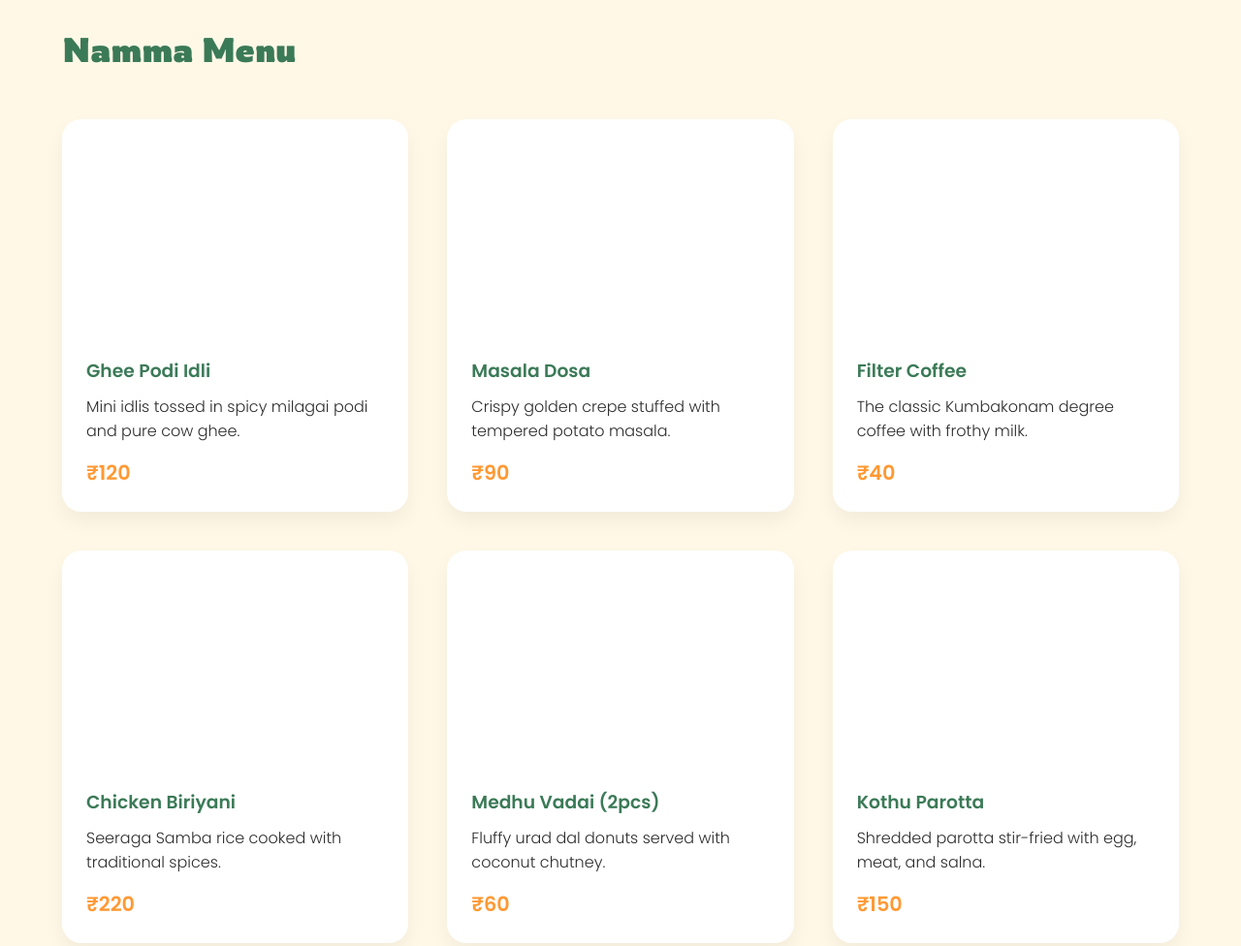
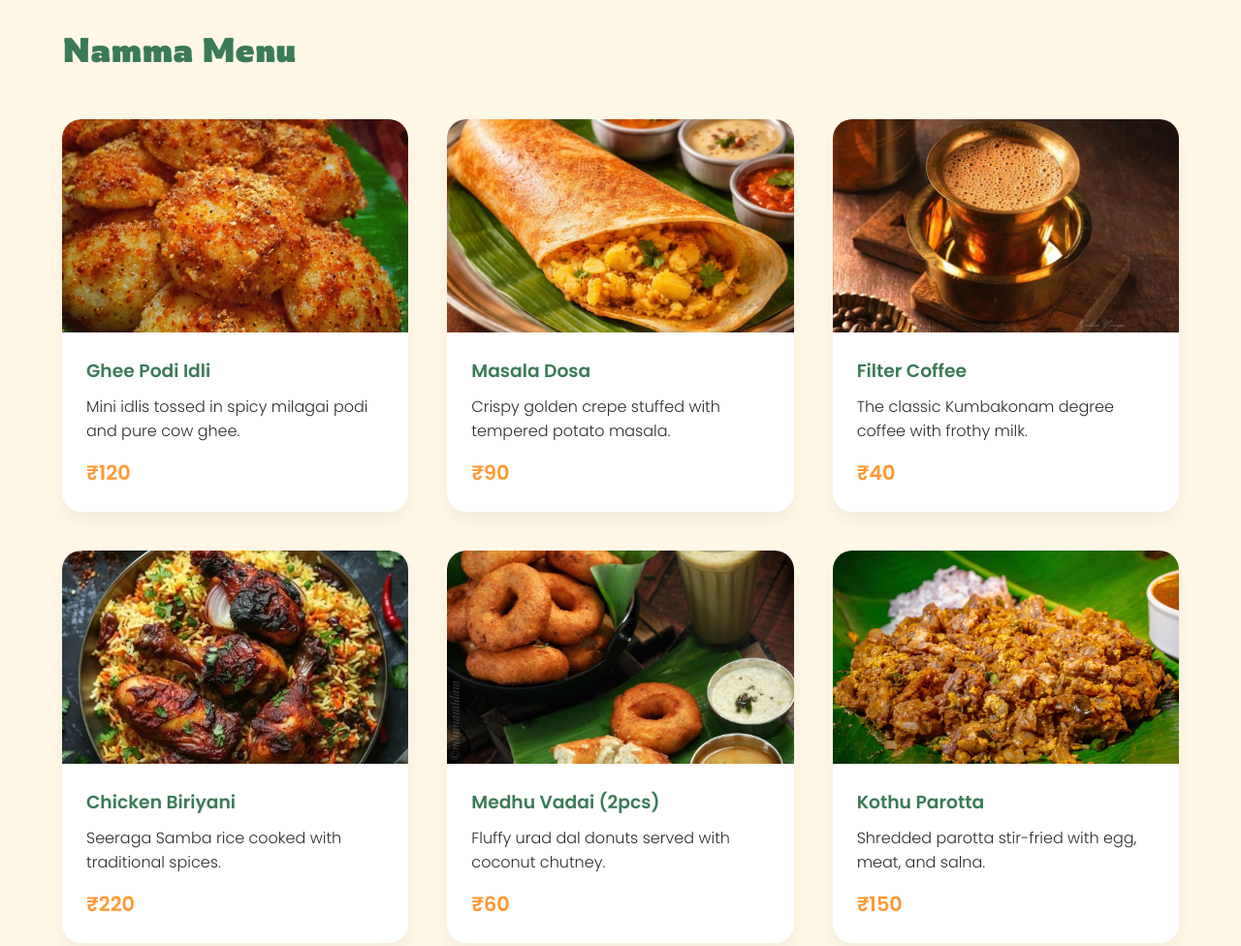
Before and after one commit to swarupha2006-oss/Chaikadai-Landing-Page, a plain HTML site: page index.html in a window 1280 px wide. Shown: the part 780-1756 px from the top of the page at 97% size. Drawn offline with Linux system fonts and the light colour scheme; files whose address does not match are found by name.

Commit message:
Update index.html

```diff
--- a/index.html
+++ b/index.html
@@ -26,7 +26,7 @@
         <h2 class="section-title">Namma Menu</h2>
         <div class="menu-grid">
             <div class="menu-card">
-                <div class="food-img" style="background-image: url('./images/gheepodiidli.jpg');"></div>
+                <div class="food-img" style="background-image: url('gheepodiidli.jpg');"></div>
                 <div class="card-content">
                     <h3>Ghee Podi Idli</h3>
                     <p>Mini idlis tossed in spicy milagai podi and pure cow ghee.</p>
@@ -34,7 +34,7 @@
                 </div>
             </div>
             <div class="menu-card">
-                <div class="food-img" style="background-image: url('./images/masaladosa.jpg');"></div>
+                <div class="food-img" style="background-image: url('masaladosa.jpg');"></div>
                 <div class="card-content">
                     <h3>Masala Dosa</h3>
                     <p>Crispy golden crepe stuffed with tempered potato masala.</p>
@@ -42,7 +42,7 @@
                 </div>
             </div>
             <div class="menu-card">
-                <div class="food-img" style="background-image: url('./images/filtercoffee.jpg');"></div>
+                <div class="food-img" style="background-image: url('filtercoffee.jpg');"></div>
                 <div class="card-content">
                     <h3>Filter Coffee</h3>
                     <p>The classic Kumbakonam degree coffee with frothy milk.</p>
@@ -50,7 +50,7 @@
                 </div>
             </div>
             <div class="menu-card">
-                <div class="food-img" style="background-image: url('./images/chickenbiryani.jpg');"></div>
+                <div class="food-img" style="background-image: url('chickenbiryani.jpg');"></div>
                 <div class="card-content">
                     <h3>Chicken Biriyani</h3>
                     <p>Seeraga Samba rice cooked with traditional spices.</p>
@@ -58,7 +58,7 @@
                 </div>
             </div>
             <div class="menu-card">
-                <div class="food-img" style="background-image: url('./images/medhuvadai.jpg');"></div>
+                <div class="food-img" style="background-image: url('medhuvadai.jpg');"></div>
                 <div class="card-content">
                     <h3>Medhu Vadai (2pcs)</h3>
                     <p>Fluffy urad dal donuts served with coconut chutney.</p>
@@ -66,7 +66,7 @@
                 </div>
             </div>
             <div class="menu-card">
-                <div class="food-img" style="background-image: url('./images/kothuparotta.jpg');"></div>
+                <div class="food-img" style="background-image: url('kothuparotta.jpg');"></div>
                 <div class="card-content">
                     <h3>Kothu Parotta</h3>
                     <p>Shredded parotta stir-fried with egg, meat, and salna.</p>
```
